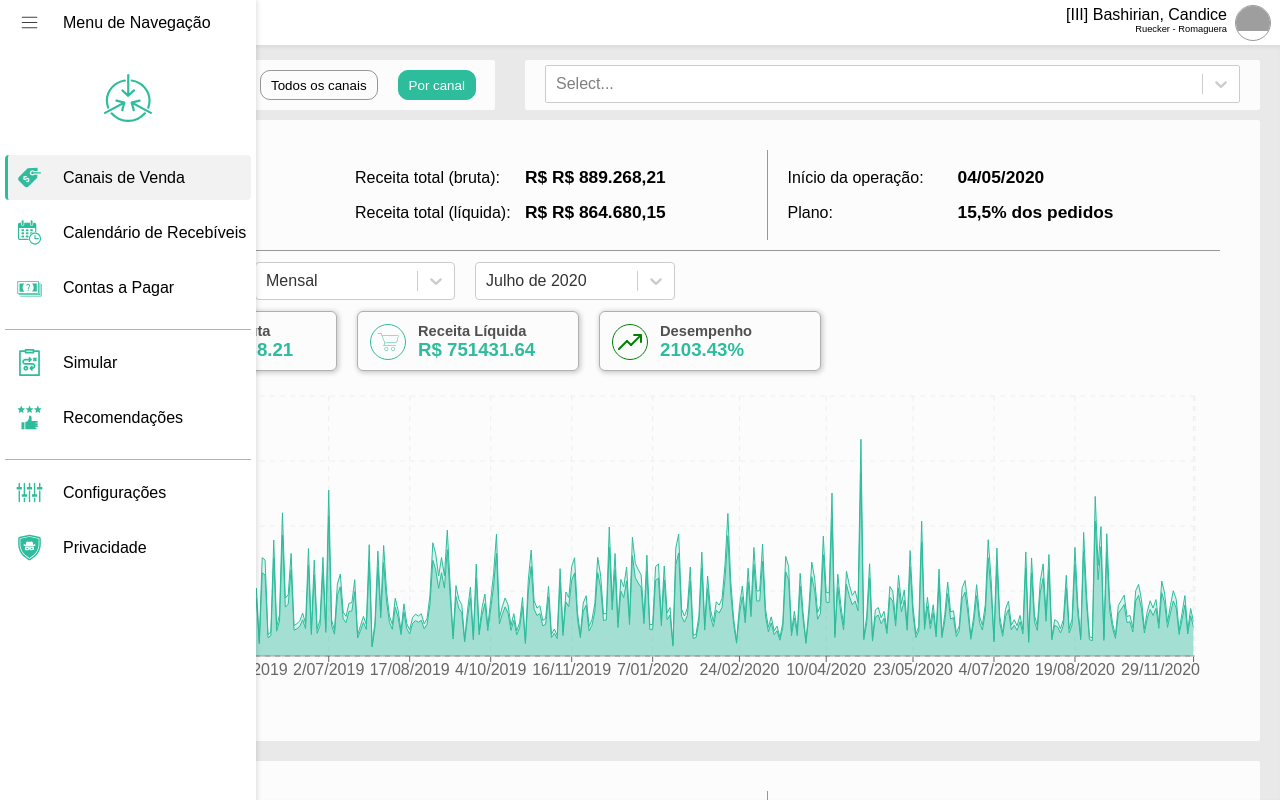
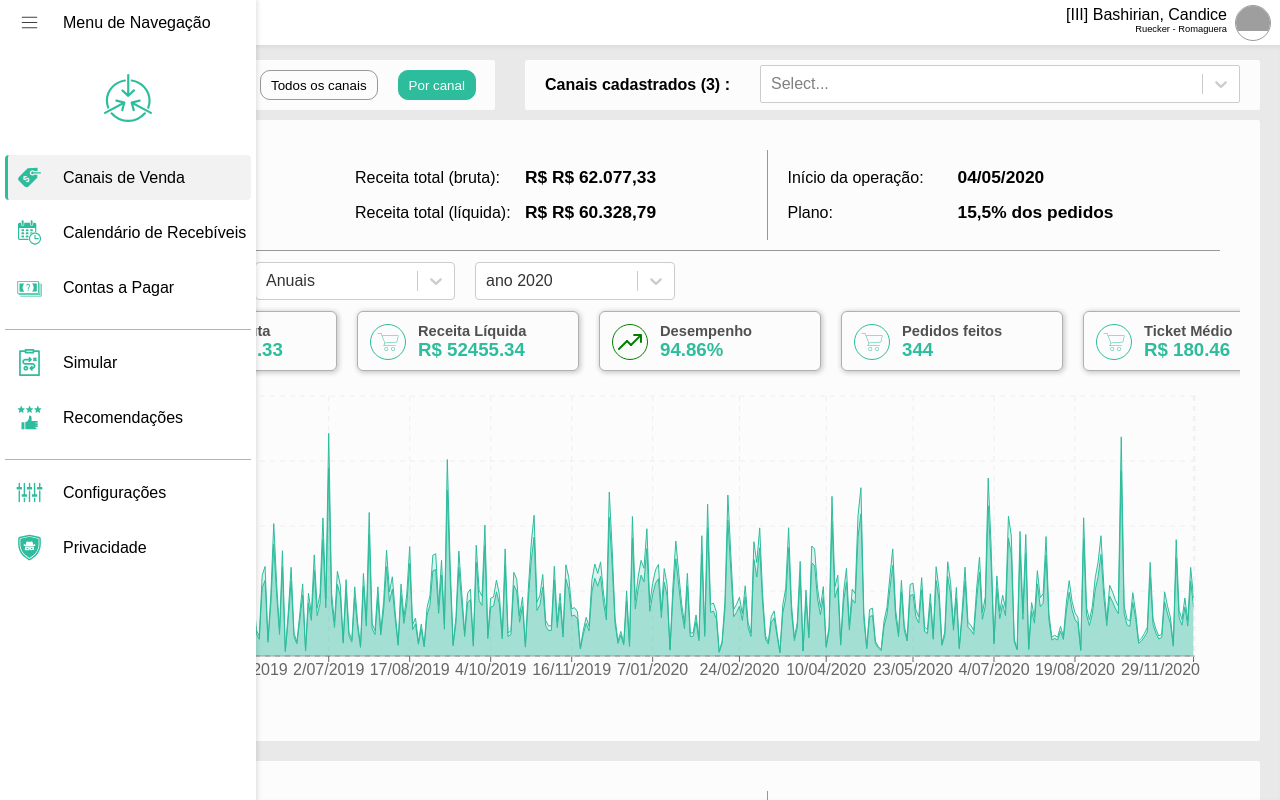
Before and after one commit to lucaspdp/omni-wallet-front, a React (Create React App) app: page /dashboard in a window 1280 px wide. Built offline with nearby package versions, Linux system fonts and the light colour scheme; grey boxes are pictures that could not be loaded; a web font is replaced by a local one.

Commit message:
Fix in the date filter system
Added ability to filter market channels

```diff
--- a/src/data/marketplaces/MarketplaceRepository.ts
+++ b/src/data/marketplaces/MarketplaceRepository.ts
@@ -15,13 +15,20 @@ import { ISplitRule } from '../splitRules/ISplitRule';
 export class MarketplaceRepository {
   private static productGenerationRules = {
     amount: 50,
-    maxPrice: 120,
-    minPrice: 30,
+    maxPrice: 30,
+    minPrice: 8,
   };
   private static ordersGenerationRules = {
     amount: 500,
-    maxPrice: 200,
+    maxPrice: 100,
     minPrice: 8,
+  };
+
+  private static productItemGenerationRules = {
+    maxQuantity: 4,
+    minQuantity: 1,
+    maxDiscount: 5,
+    maxTax: 8,
   };
   private static LOCAL_PRODUCTS_CACHE_NAME = 'GEN_PRODUCTS';
 
@@ -140,12 +147,13 @@ export class MarketplaceRepository {
 
   public generateProductItens(fromProducts: IProductInfo[]): IProductOrderItem[] {
     const itens: IProductOrderItem[] = [];
-    const amount = this.getRandomInt(3, 9);
+    const config = MarketplaceRepository.productItemGenerationRules;
+    const amount = this.getRandomInt(config.minQuantity, config.maxQuantity);
 
     for (let a = 0; a < amount; a++) {
       let prod = fromProducts[this.getRandomInt(0, fromProducts.length - 1)];
-      let sellValue = prod.price + this.getRandomInt(-5, 2);
-      let quantity = this.getRandomInt(1, 7);
+      let sellValue = prod.price + this.getRandomInt(-(config.maxDiscount), config.maxTax);
+      let quantity = this.getRandomInt(1, 4);
 
       itens.push({
         product: prod,
--- a/src/pages/Dashboard/fragments/SalesChannel/SalesChannelFragment.tsx
+++ b/src/pages/Dashboard/fragments/SalesChannel/SalesChannelFragment.tsx
@@ -6,6 +6,7 @@ import {
   FragmentChannelSelector,
   FragmentHeader,
   FragmentViewSelectorTitle,
+  ChannelSelectorTitle
 } from './SalesChannelStyles';
 import HorizontalMenu from '../../../../components/HorizontalMenu/HorizontalMenu';
 import AllChannelsVisualization from './allChannelsView/AllChannelsVisualization';
@@ -41,6 +42,7 @@ export default function SalesChannelFragment() {
           ></HorizontalMenu>
         </FragmentViewSelector>
         <FragmentChannelSelector>
+          <ChannelSelectorTitle>Canais cadastrados (3) : </ChannelSelectorTitle>
           <ChannelSelector onChange={(values) => setSelectedChannels(values)}></ChannelSelector>
         </FragmentChannelSelector>
       </FragmentHeader>
--- a/src/pages/Dashboard/fragments/SalesChannel/SalesChannelStyles.tsx
+++ b/src/pages/Dashboard/fragments/SalesChannel/SalesChannelStyles.tsx
@@ -62,4 +62,13 @@ export const FragmentChannelSelector = styled(FullRowCard)`
   height: 50px;
   padding: 5px 20px;
   overflow: visible;
+  display: grid;
+  grid-template-columns: 200px 1fr;
 `;
+
+export const ChannelSelectorTitle = styled.div`
+  grid-column: 1 / span 1;
+  font-weight: bold;
+  align-self: center;
+  font-size: 12pt;
+`;
--- a/src/pages/Dashboard/fragments/SalesChannel/pickChannelView/ChannelCard.tsx
+++ b/src/pages/Dashboard/fragments/SalesChannel/pickChannelView/ChannelCard.tsx
@@ -47,22 +47,22 @@ export default function ChannelCard(props: ChannelCardProps) {
   const [timeUnits] = useState([
     {
       value: 'day',
-      label: 'Dia',
+      label: 'Diário',
     },
     {
       value: 'week',
-      label: 'Semana',
+      label: 'Semanais',
     },
     {
       value: 'month',
-      label: 'Mensal',
+      label: 'Mensais',
     },
     {
       value: 'year',
-      label: 'Ano',
+      label: 'Anuais',
     },
   ]);
-  const [selectedTimeUnit, setSelectedTimeUnit] = useState<{ value: string; label: string } | undefined>(timeUnits[2]);
+  const [selectedTimeUnit, setSelectedTimeUnit] = useState<{ value: string; label: string } | undefined>(timeUnits[3]);
 
   const [timeIntervals, setTimeIntervals] = useState<TimeIntervalOption[] | undefined>();
   const [selectedTimeInterval, setSelectedTimeInterval] = useState<TimeIntervalOption | undefined>();
@@ -155,6 +155,8 @@ export default function ChannelCard(props: ChannelCardProps) {
   let amountFromPreviousPeriod = 0;
   let amountFromCurrentPeriod = 0;
   let trendPercentage = 0;
+  let amountOfOrders = graphData.length;
+  let mediumTicket = 0;
 
   if (selectedTimeInterval != null && utilities != null) {
     let newStart = moment(selectedTimeInterval.start)
@@ -174,6 +176,9 @@ export default function ChannelCard(props: ChannelCardProps) {
     graphData?.forEach((data) => {
       amountFromCurrentPeriod += data.y;
     });
+
+    if(amountFromCurrentPeriod != 0)
+      mediumTicket = amountFromCurrentPeriod / amountOfOrders;
 
     if (amountFromCurrentPeriod == 0 || amountFromPreviousPeriod == 0) trendPercentage = 1;
     else trendPercentage = amountFromCurrentPeriod / amountFromPreviousPeriod;
@@ -211,7 +216,7 @@ export default function ChannelCard(props: ChannelCardProps) {
       </MarketplaceInfoGrid>
       <MarketplaceChartDisplay>
         <ChartFilters>
-          <ChartFiltersTitle>Mostrando:</ChartFiltersTitle>
+          <ChartFiltersTitle>Mostrar em intervalos:</ChartFiltersTitle>
           <ChartFilterPickTimeUnit>
             <Select value={selectedTimeUnit} options={timeUnits} onChange={timeUnitChanged}></Select>
           </ChartFilterPickTimeUnit>
@@ -256,6 +261,18 @@ export default function ChannelCard(props: ChannelCardProps) {
               return `${(Math.abs(1 - trendPercentage) * 100).toFixed(2)}%`;
             })()}
           ></MarketPerformanceResumeCard>
+
+          <MarketPerformanceResumeCard
+            title="Pedidos feitos"
+            icon={ShopCartIcon}
+            value={amountOfOrders.toFixed(0)}
+          ></MarketPerformanceResumeCard>
+
+          <MarketPerformanceResumeCard
+            title="Ticket Médio"
+            icon={ShopCartIcon}
+            value={`R$ ${mediumTicket.toFixed(2)}`}
+          ></MarketPerformanceResumeCard>
         </MarketResumeContainer>
         {marketPlace !== undefined && utilities !== undefined ? (
           <MarketplacePerformanceChart>
--- a/src/pages/Dashboard/fragments/SalesChannel/pickChannelView/timeUtils/TimeUtils.ts
+++ b/src/pages/Dashboard/fragments/SalesChannel/pickChannelView/timeUtils/TimeUtils.ts
@@ -57,18 +57,21 @@ export const timeIntervalBuilders: any = {
     let now = moment();
 
     for (let a = 0; a < 24; a++) {
-      let multiplier = 12;
+      let multiplier = 24;
       let start = moment().subtract(3, 'day');
 
       let mon = start.add(a * multiplier, 'hours');
+      let startInt = mon.set('hour', a).toDate();
+      let endInt = mon.set('hour', a + multiplier).toDate();
 
       let prop = {
         value: mon.toISOString(),
-        label: `${String(a).padStart(2, '0')}:00 - ${String(a + multiplier).padStart(2, '0')}:00 do dia ${mon.get(
-          'date',
-        )}`,
-        start: mon.set('hour', a).toDate(),
-        end: mon.set('hour', a + multiplier).toDate(),
+        label: `${String(startInt.getHours()).padStart(2, '0')}:00 às ${String(endInt.getHours()).padStart(
+          2,
+          '0',
+        )}:00 do dia ${String(endInt.getDate()).padStart(2, '0')}`,
+        start: startInt,
+        end: endInt,
       };
 
       if (now.isBetween(prop.start, prop.end)) {
```
